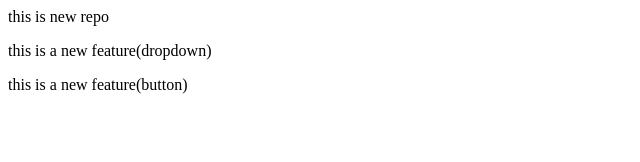
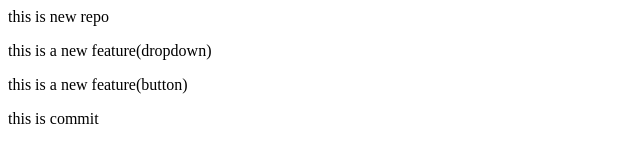
Before and after one commit to Aashritha-Gadhiraju/localrepo, a plain HTML site: page index.html in a window 1280 px wide. Shown: the whole page, without its empty margins (0-640 px from the left). Drawn offline with Linux system fonts and the light colour scheme.

Commit message:
added extra line

```diff
--- a/index.html
+++ b/index.html
@@ -1,3 +1,4 @@
 <p>this is new repo</p>
 <p>this is a new feature(dropdown)</p>
 <p>this is a new feature(button)</p>
+<p>this is commit</p>
```
